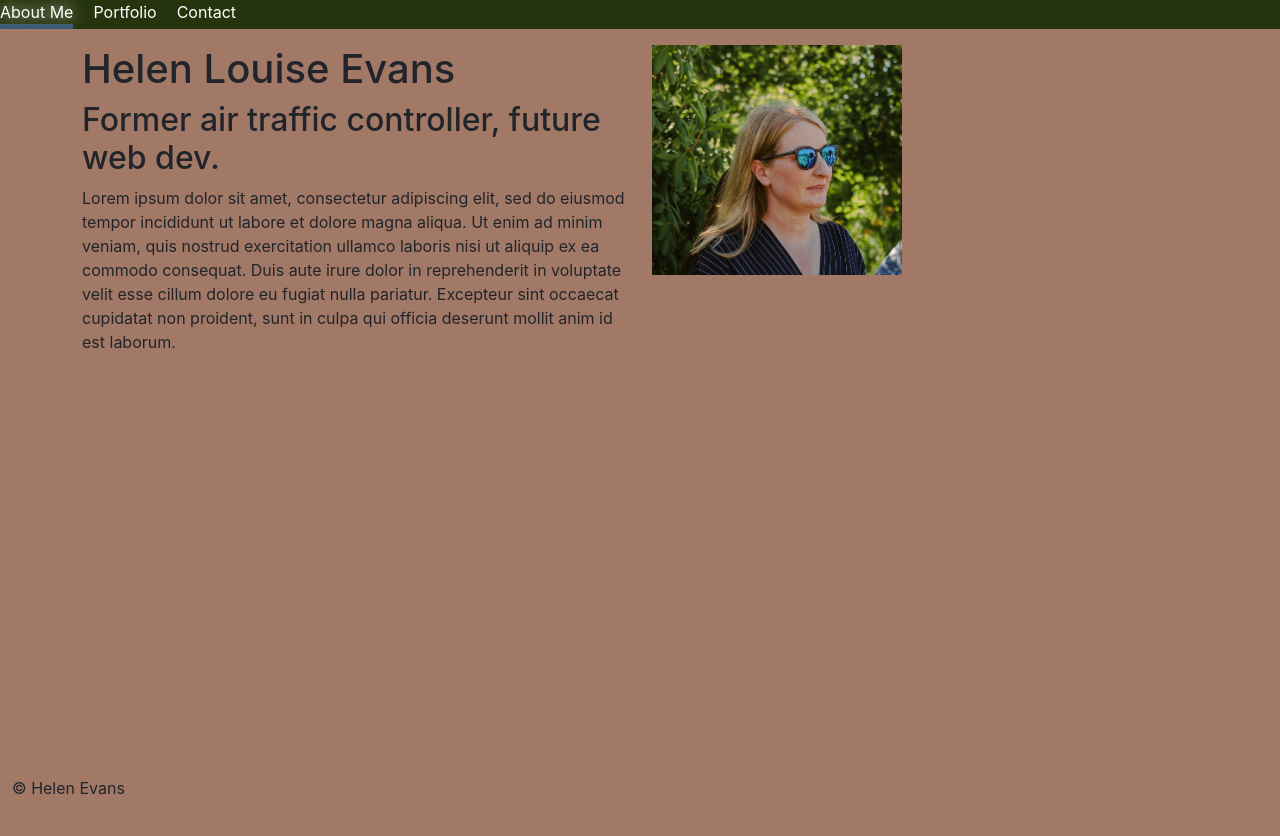
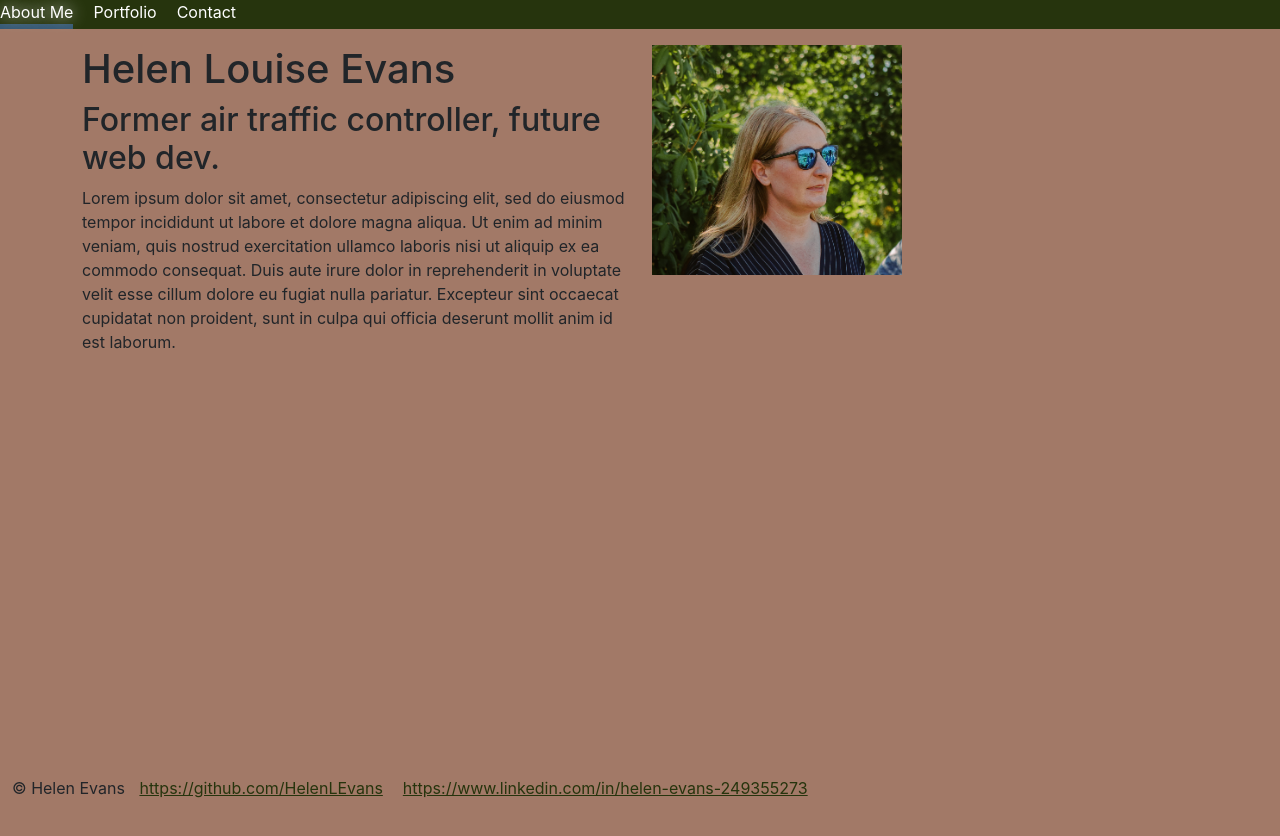
Before and after one commit to HelenLEvans/react-portfolio, a React (Create React App) app: page / in a window 1280 px wide. Shown: the top 836 px of the page. Built offline with nearby package versions, Linux system fonts and the light colour scheme.

Commit message:
fixed footer and added links

```diff
--- a/src/components/footer/index.js
+++ b/src/components/footer/index.js
@@ -3,7 +3,24 @@ import React from "react";
 function Footer() {
   return (
     <div className="container-fluid d-flex flex-column min-vh-100">
-      <footer className="mt-auto">&copy; Helen Evans</footer>
+      <footer
+        className="mt-auto"
+        style={{ position: "fixed", bottom: 0, width: "100%" }}
+      >
+        &copy; Helen Evans{" "}
+        <a
+          href="https://github.com/HelenLEvans"
+          style={{ marginRight: "10px", marginLeft: "10px", color: "#26340D" }}
+        >
+          https://github.com/HelenLEvans
+        </a>
+        <a
+          href="https://www.linkedin.com/in/helen-evans-249355273"
+          style={{ marginLeft: "10px", color: "#26340D" }}
+        >
+          https://www.linkedin.com/in/helen-evans-249355273
+        </a>{" "}
+      </footer>
     </div>
   );
 }
```
